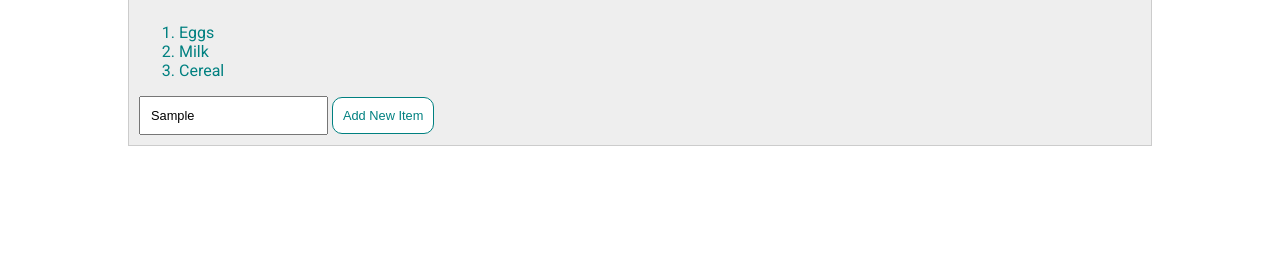
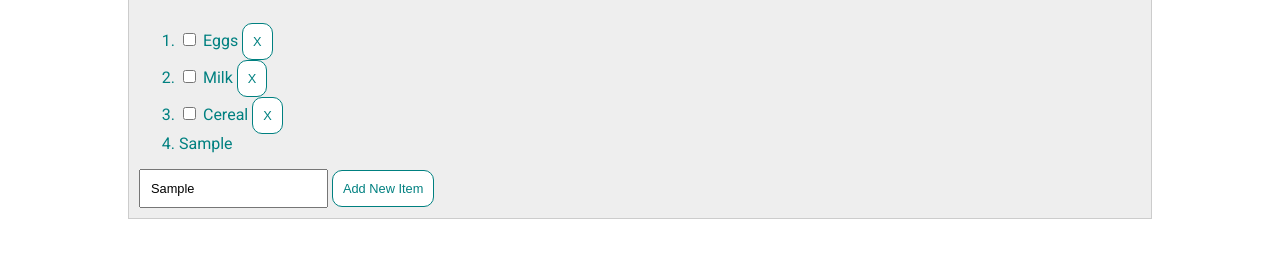
Before and after one commit to raajatg/week8_lab, a plain HTML site: page labs/lab5/list.html in a window 1280 px wide. Both pictures are taken after typing "Sample" into the empty fields and a click on the button "Add New Item". Shown: the part 173-430 px from the top of the page. Drawn offline with Linux system fonts and the light colour scheme.

Commit message:
added deleting adding and completing to do items

```diff
--- a/labs/lab5/list.html
+++ b/labs/lab5/list.html
@@ -3,7 +3,9 @@
 	<head>
         <!-- styles -->
         <link rel="stylesheet" type="text/css" href="style.css">
-        <link href="https://fonts.googleapis.com/css?family=Roboto|Roboto+Slab" rel="stylesheet">
+		<link href="https://fonts.googleapis.com/css?family=Roboto|Roboto+Slab" rel="stylesheet">
+		<!--Javascript-->
+		<script src="main.js" type="text/javascript"></script>
 	<title>ToDo App</title>
 		<meta charset="UTF-8">
 	</head>
@@ -19,13 +21,13 @@
 		<div id="todo-lists">
 			<div class="list">
                 <h2 class="list-title">Groceries</h2>
-                <ol>
-                    <li>Eggs</li>
-                    <li>Milk</li>
-                    <li>Cereal</li>
+                <ol id="grocery-list">
+                    <li><input type="checkbox" onclick="finishItem(this)"> Eggs <button class="delete-item" onclick="deleteListItem(this.parentNode)">X</button></li>
+                    <li><input type="checkbox" onclick="finishItem(this)"> Milk <button class="delete-item" onclick="deleteListItem(this.parentNode)">X</button></li>
+                    <li><input type="checkbox" onclick="finishItem(this)"> Cereal <button class="delete-item" onclick="deleteListItem(this.parentNode)">X</button> </li>
                 </ol>
-				<input type="text"></input>
-				<button>Add New Item</button>
+				<input id='new-item-text' onchange="inputValidation(value)" type="text"></input>
+				<button id="add-new-item-button" onclick="addListItem()">Add New Item</button>
             </div>
 		</div>
 
--- a/labs/lab5/main.js
+++ b/labs/lab5/main.js
@@ -2,3 +2,39 @@ function addNewList() {
     alert('hi class!');
     console.log('hi class!');
 }
+
+function deleteListItem(element) {
+    element.parentNode.removeChild(element);
+}
+
+function finishItem(element) {
+    if(element.checked) {
+        element.parentNode.style.textDecoration = "line-through";
+    }
+    else {
+        element.parentNode.style.textDecoration = "none";
+    }
+}
+
+// https://techstacker.com/how-to-enable-and-disable-buttons-with-javascript/
+function inputValidation(value) {
+    const myButton = document.getElementById('add-new-item-button');
+    // console.log(value);
+    if(value === "") {
+        myButton.disabled = true;
+    }
+    else {
+        myButton.disabled = false;
+    }
+}
+
+function addListItem() {
+    const itemText = document.getElementById('new-item-text');
+    const list = document.getElementById('grocery-list');
+    // console.log('grocery list', list);
+
+    // console.log(itemText);
+    const newItem = document.createElement('li');
+    newItem.appendChild(document.createTextNode(itemText.value));
+    list.appendChild(newItem);
+}
--- a/labs/lab5/style.css
+++ b/labs/lab5/style.css
@@ -70,3 +70,7 @@ input {
     padding: 10px;
     font-size: 0.8em;
 }
+
+button:hover {
+    cursor: pointer;
+}
```
Also changed, not shown: labs/lab5/index.html (+1 -0 lines).
